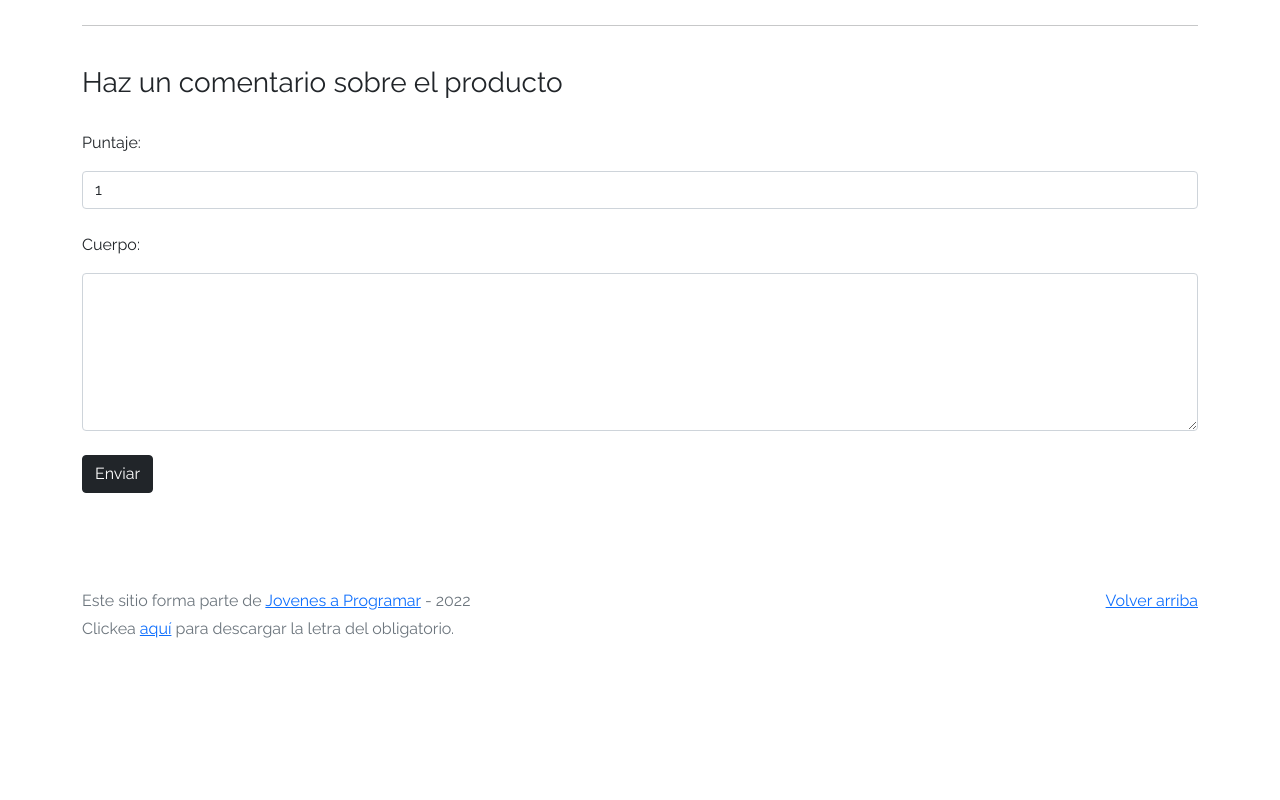
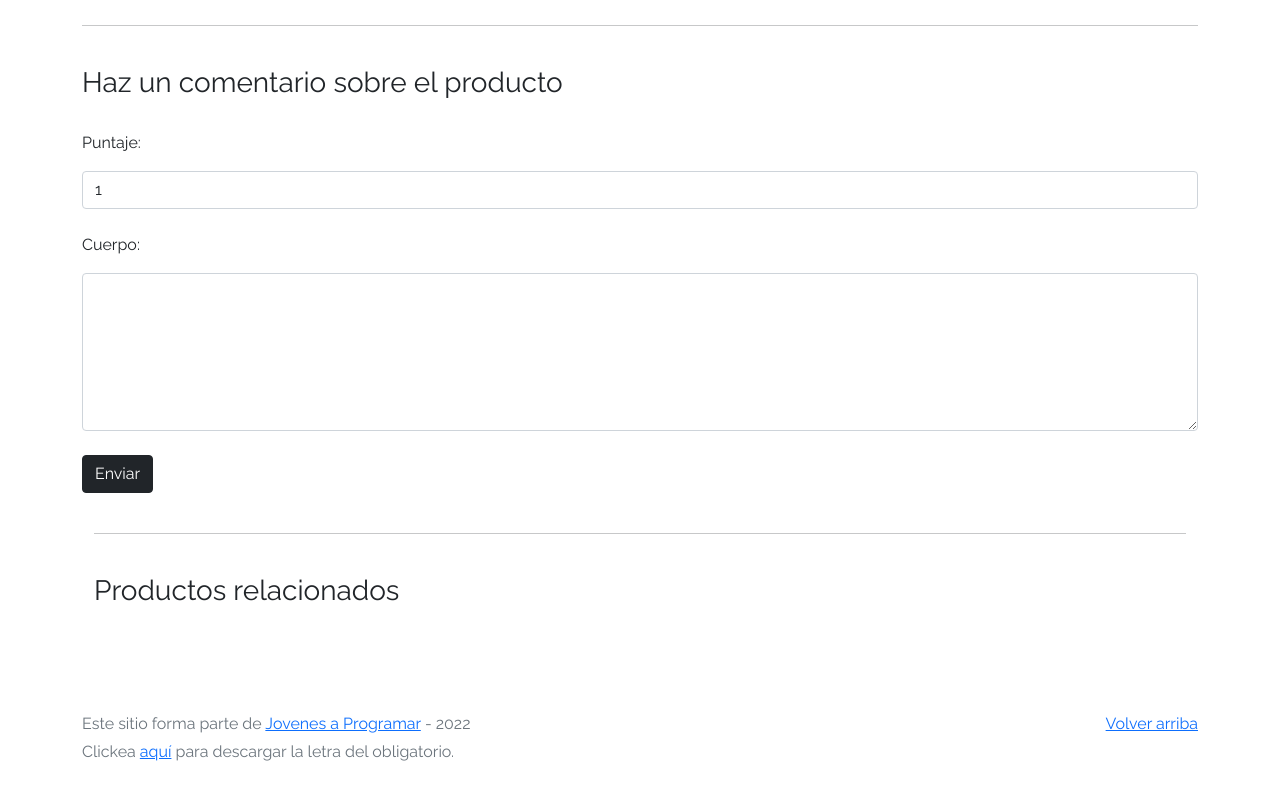
Before and after one commit to evelyngrigorio/Proyecto-Obligatorio-Individual-Evelyn-Grigorio, a plain HTML site: page product-info.html in a window 1280 px wide. Shown: the part 667-1467 px from the top of the page. Before the commit the page ends 1360 px from the top, so only its background shows below. Drawn offline with Linux system fonts and the light colour scheme; no server answers.

Commit message:
productos relaciones

```diff
--- a/product-info.html
+++ b/product-info.html
@@ -110,7 +110,18 @@
       <p>Cuerpo:</p>
       <textarea class="form-control me-2" id="commentDescription" cols="100" rows="6"></textarea> <br>
       <button class="btn btn-dark" type="submit" onclick="addComment()">Enviar</button>
+
+      <div class="container-fluid">
+        <br>
+        <hr class="my-3">
+        <br>
+        <h3>Productos relacionados</h3>
+        <div class="row" id="related-prod-container">
+        </div>
+      </div>
     </div>
+
+
   </main>
 
   <footer class="text-muted">
```
